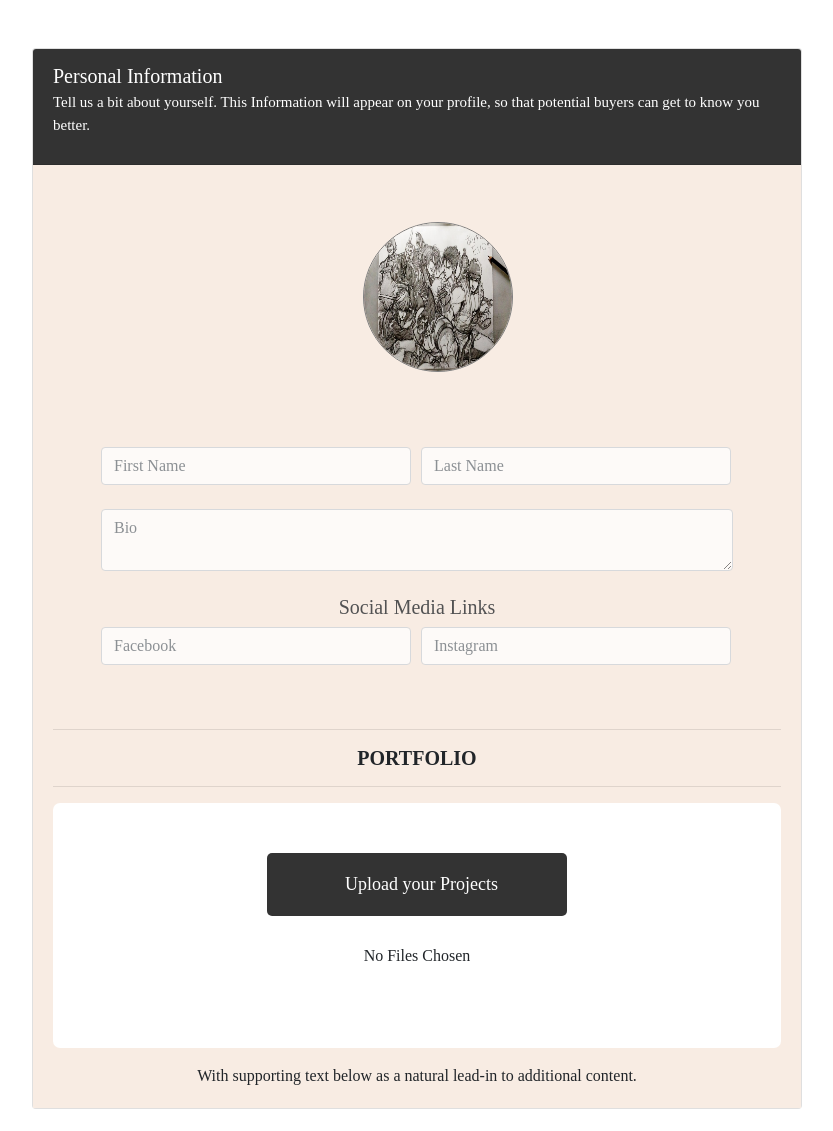
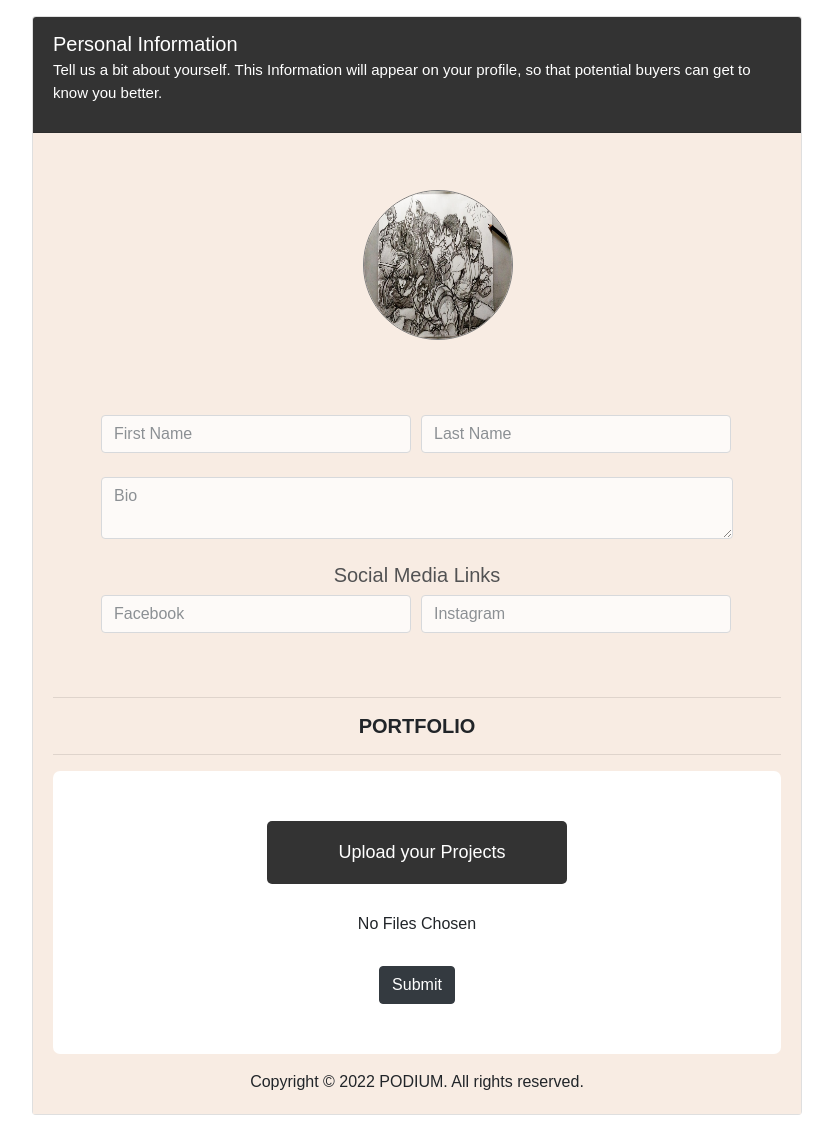
Before and after one commit to WebsiteLive/PODIUMG5, a PHP site: page /profileinfo.html in a window 1280 px wide. Shown: the whole page, without its empty margins (223-1056 px from the left). Before the commit the page ends 1109 px from the top, so only its background shows below. Run offline with PHP 8.4, Linux system fonts and the light colour scheme; some libraries are stand-ins or nearby versions.

Commit message:
Adjustments

```diff
--- a/profileinfo.css
+++ b/profileinfo.css
@@ -1,5 +1,5 @@
 *{
-    font-family: montserrat;
+    font-family: montserrat, sans-serif;
 }
 .card{
     border: #000;
@@ -10,7 +10,7 @@
     color: #fff;
 }
 .container-fluid{
-    margin-top: 3rem;
+    margin-top: 1rem;
 }
 .font{
     font-size: 15px;
--- a/profileinfo.html
+++ b/profileinfo.html
@@ -11,7 +11,7 @@
 </head>
 <body>
     <!--CONTAINER-->
-    <div class="container-fluid" style="max-width: 50rem;">
+    <div class="container-fluid" style="max-width: 50rem; margin-bottom: 1rem;">
         <div class="card">
             <div class="card-header" style="background-color:#333;">
             Personal Information
@@ -72,11 +72,14 @@
                     </label>
                     <p id="num-of-files">No Files Chosen</p>
                     <div id="images"></div>
+
+                    <button class="btn btn-dark" type="submit">Submit</button>
                 </div>
-                <p class="card-text" style="padding-top: 1rem;">With supporting text below as a natural lead-in to additional content.</p>
+                <p class="card-text" style="padding-top: 1rem;">Copyright © 2022 PODIUM. All rights reserved.</p>
             </div>
         </div>
     </div>
+
     <script type="text/javascript">
         let fileInput = document.getElementById("file-input");
         let imageContainer = document.getElementById("images");
```
